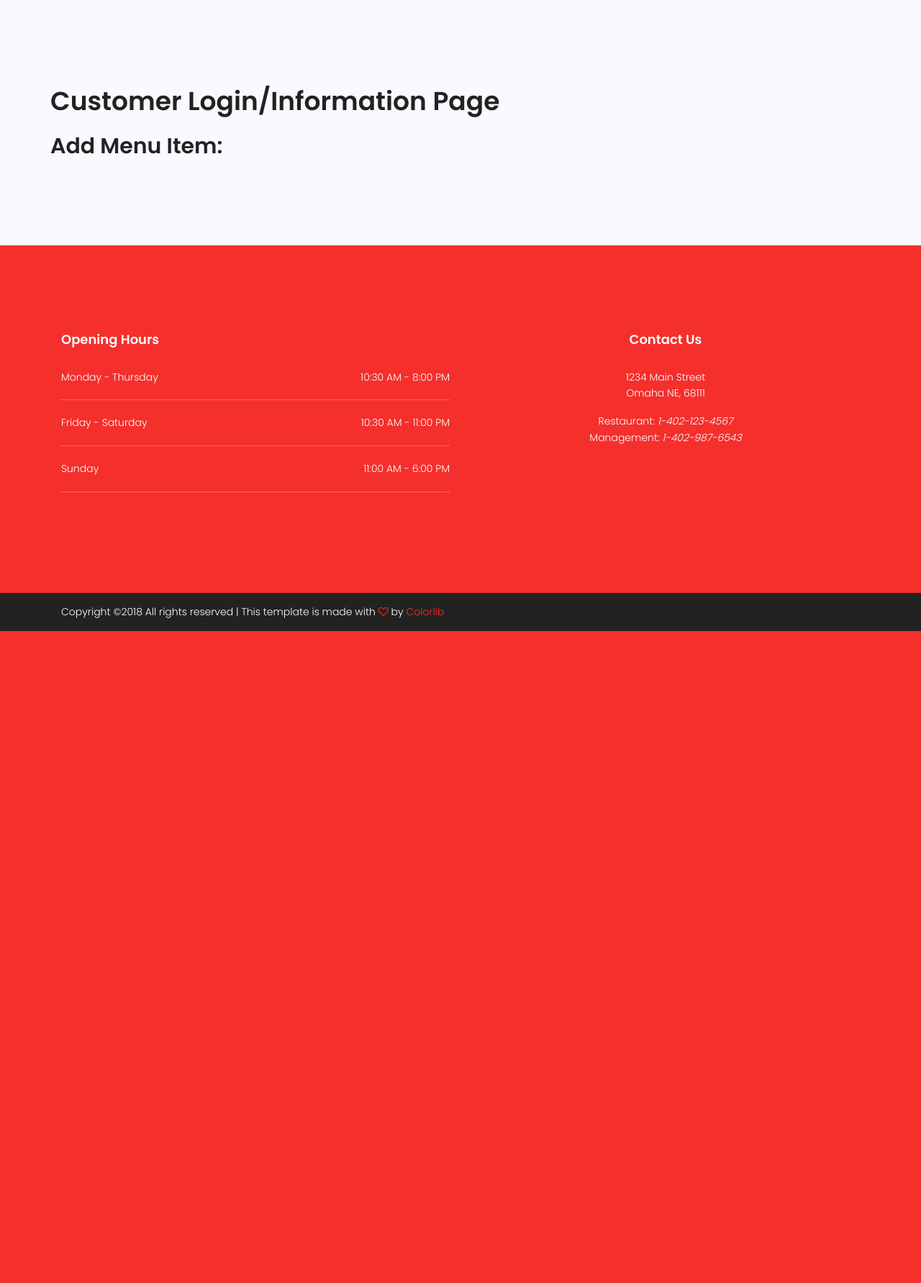
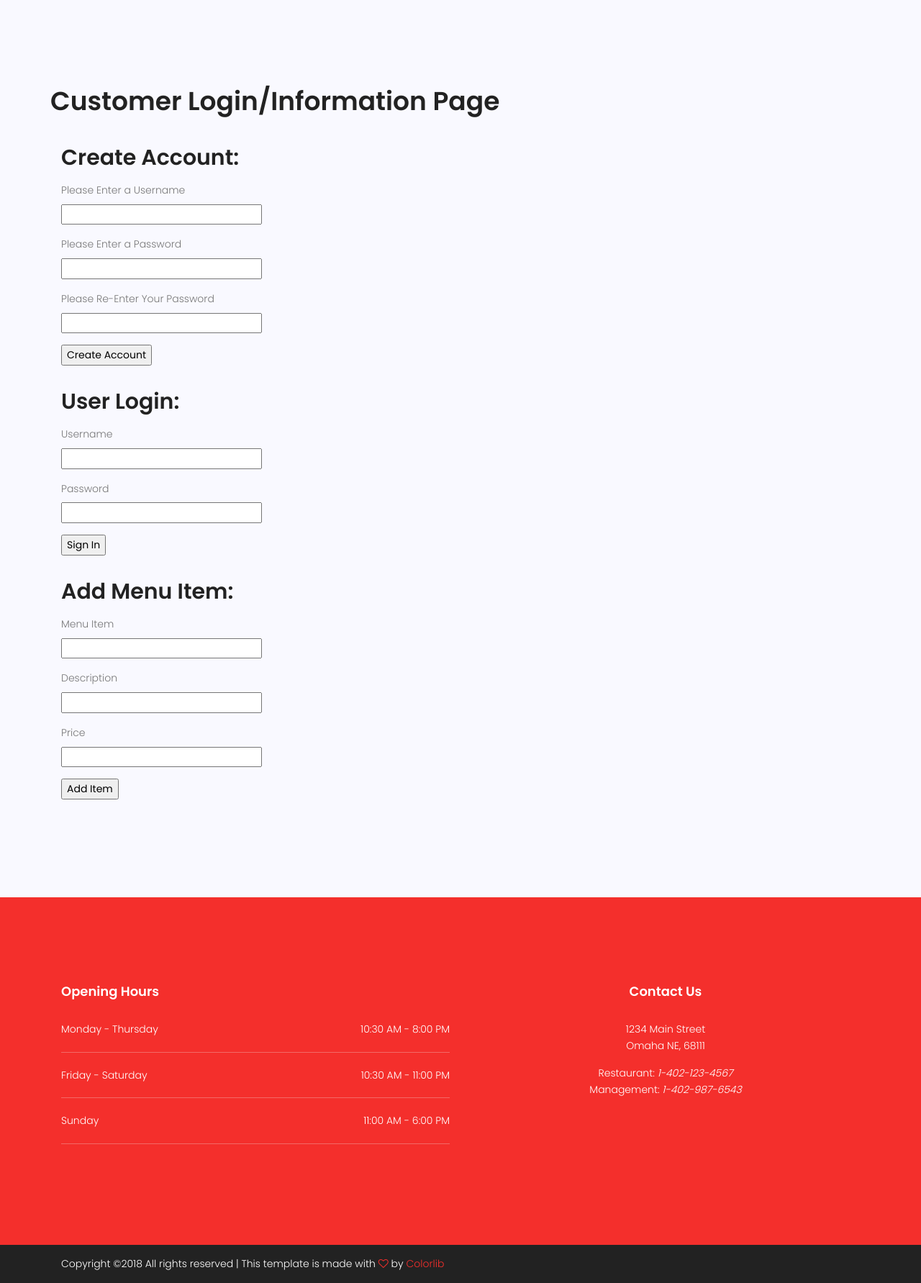
Before and after one commit to JustinRobbins7/DigitalSynergyGP, a Flask app: page /myaccount in a window 1280 px wide. Shown: the part 442-2225 px from the top of the page at 72% size. Before the commit the page ends 1319 px from the top, so only its background shows below. Run offline with Flask 2, Linux system fonts and the light colour scheme; some libraries are stand-ins or nearby versions.

Commit message:
added forms and tested form on myaccount page

```diff
--- a/WebApp/WebApp/app.py
+++ b/WebApp/WebApp/app.py
@@ -2,7 +2,11 @@
 
 from flask import Flask, render_template, abort
 from jinja2 import TemplateNotFound
+from WebApp.WebApp.forms import LoginForm, AddMenuItem, CreateAccount
 app = Flask(__name__)
+
+# secret key to allow for CSRF forms
+app.config['SECRET_KEY'] = 'any secret string'
 
 
 # application will load html based on URL route given in the browser
@@ -11,10 +15,20 @@ app = Flask(__name__)
 def html_lookup(page):
     renderpage = page + '.html'
     print(page)
-    try:
-        return render_template('{}'.format(renderpage))
-    except TemplateNotFound:
-        abort(404)
+    # has to load page differently with forms, check for myaccount before the general render
+    if page == 'myaccount':
+        try:
+            form_login = LoginForm()
+            form_menu = AddMenuItem()
+            form_create = CreateAccount()
+            return render_template('myaccount.html', formLogin=form_login, formMenu=form_menu, formCreate=form_create)
+        except TemplateNotFound:
+            abort(404)
+    else:
+        try:
+            return render_template('{}'.format(renderpage))
+        except TemplateNotFound:
+            abort(404)
 
 
 # runs application
--- a/WebApp/WebApp/forms.py
+++ b/WebApp/WebApp/forms.py
@@ -1,15 +1,27 @@
 from flask_wtf import FlaskForm
 from wtforms import StringField, PasswordField, SubmitField, DecimalField
-from wtforms.validators import DataRequired
+from wtforms.validators import DataRequired, equal_to
 
 
+# form for creating account
+class CreateAccount(FlaskForm):
+    username = StringField('Please Enter a Username', validators=[DataRequired()])
+    password = PasswordField('Please Enter a Password', validators=[DataRequired()])
+    # validate for same password as above
+    passwordverify = PasswordField('Please Re-Enter Your Password', validators=[equal_to(password), DataRequired()])
+    createaccount = SubmitField('Create Account')
+
+
+# form for logging into the system
 class LoginForm(FlaskForm):
     username = StringField('Username', validators=[DataRequired()])
     password = PasswordField('Password', validators=[DataRequired()])
     loginsubmit = SubmitField('Sign In')
 
 
+# form for adding a menu item
 class AddMenuItem(FlaskForm):
     title = StringField('Menu Item', validators=[DataRequired()])
     description = StringField('Description', validators=[DataRequired()])
     price = DecimalField('Price', places=2, rounding=None, validators=[DataRequired()])
+    addsubmit = SubmitField('Add Item')
--- a/WebApp/WebApp/templates/myaccount.html
+++ b/WebApp/WebApp/templates/myaccount.html
@@ -79,10 +79,69 @@
 					<h1>Customer Login/Information Page</h1>
 				</div>
                 <br>
-                <div class="row align-items-center">
-                    <h2>Add Menu Item:</h2>
-                </div>
-			</div>
+                <p class="row align-items-center">
+                    <p>
+                        <h2>Create Account:</h2>
+                    </p>
+                    <div>
+                        {{ formCreate.hidden_tag() }}
+                        <p>
+                            {{ formCreate.username.label }}<br>
+                            {{ formCreate.username }}
+                        </p>
+                        <p>
+                            {{ formCreate.password.label }}<br>
+                            {{ formCreate.password }}
+                        </p>
+                        <p>
+                            {{ formCreate.passwordverify.label }}<br>
+                            {{ formCreate.passwordverify }}
+                        </p>
+                        <p>
+                            {{ formCreate.createaccount }}
+                        </p>
+                    </div>
+                <p class="row align-items-center">
+                    <p>
+                        <h2>User Login:</h2>
+                    </p>
+                    <div>
+                        {{ formLogin.hidden_tag() }}
+                        <p>
+                            {{ formLogin.username.label }}<br>
+                            {{ formLogin.username }}
+                        </p>
+                        <p>
+                            {{ formLogin.password.label }}<br>
+                            {{ formLogin.password }}
+                        </p>
+                        <p>
+                            {{ formLogin.loginsubmit }}
+                        </p>
+                    </div>
+                <p class="row align-items-center">
+                    <p>
+                        <h2>Add Menu Item:</h2>
+                    </p>
+                    <div>
+                        {{ formMenu.hidden_tag() }}
+                        <p>
+                            {{ formMenu.title.label }}<br>
+                            {{ formMenu.title }}
+                        </p>
+                        <p>
+                            {{ formMenu.description.label }}<br>
+                            {{ formMenu.description }}
+                        </p>
+                        <p>
+                            {{ formMenu.price.label }}<br>
+                            {{ formMenu.price }}
+                        </p>
+                        <p>
+                            {{ formMenu.addsubmit }}
+                        </p>
+                    </div>
+            </div>
 			</section>
             <!-- End Login/Customer area -->
 
```
Also changed, not shown: WebApp/WebApp/models.py (added).
